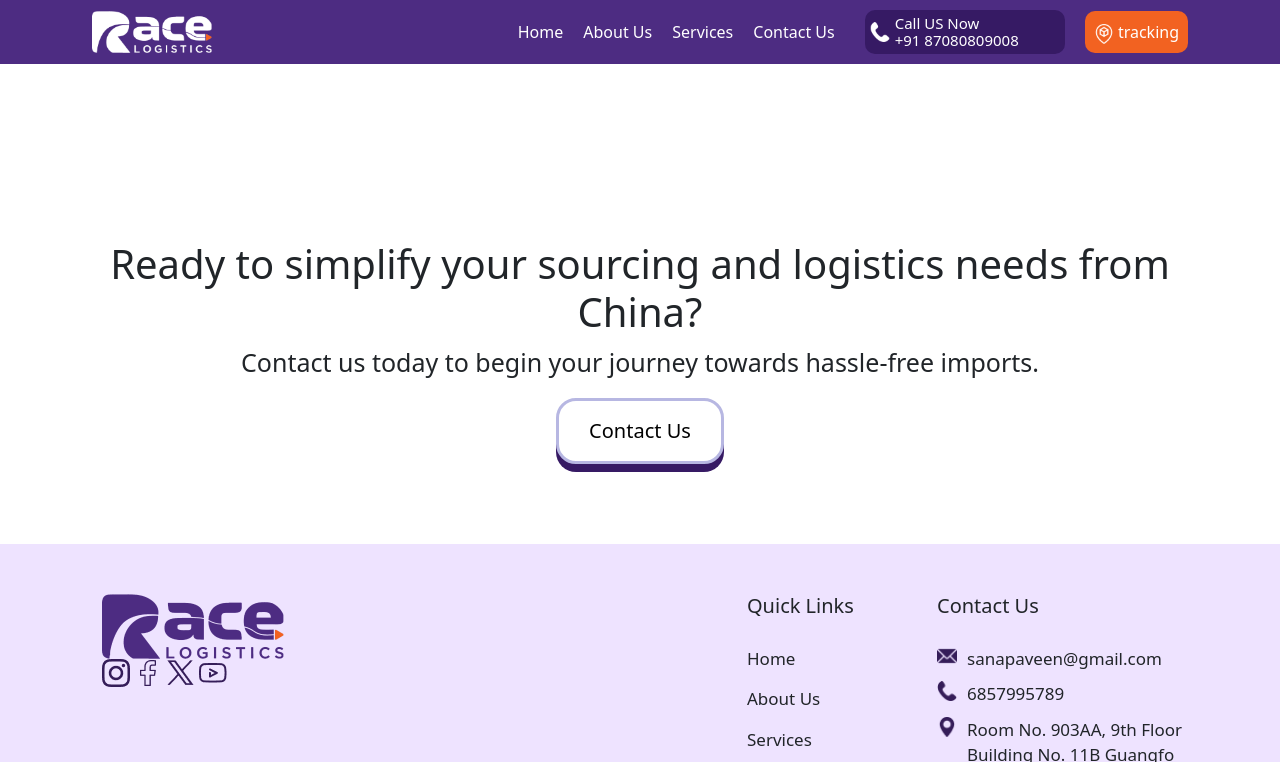
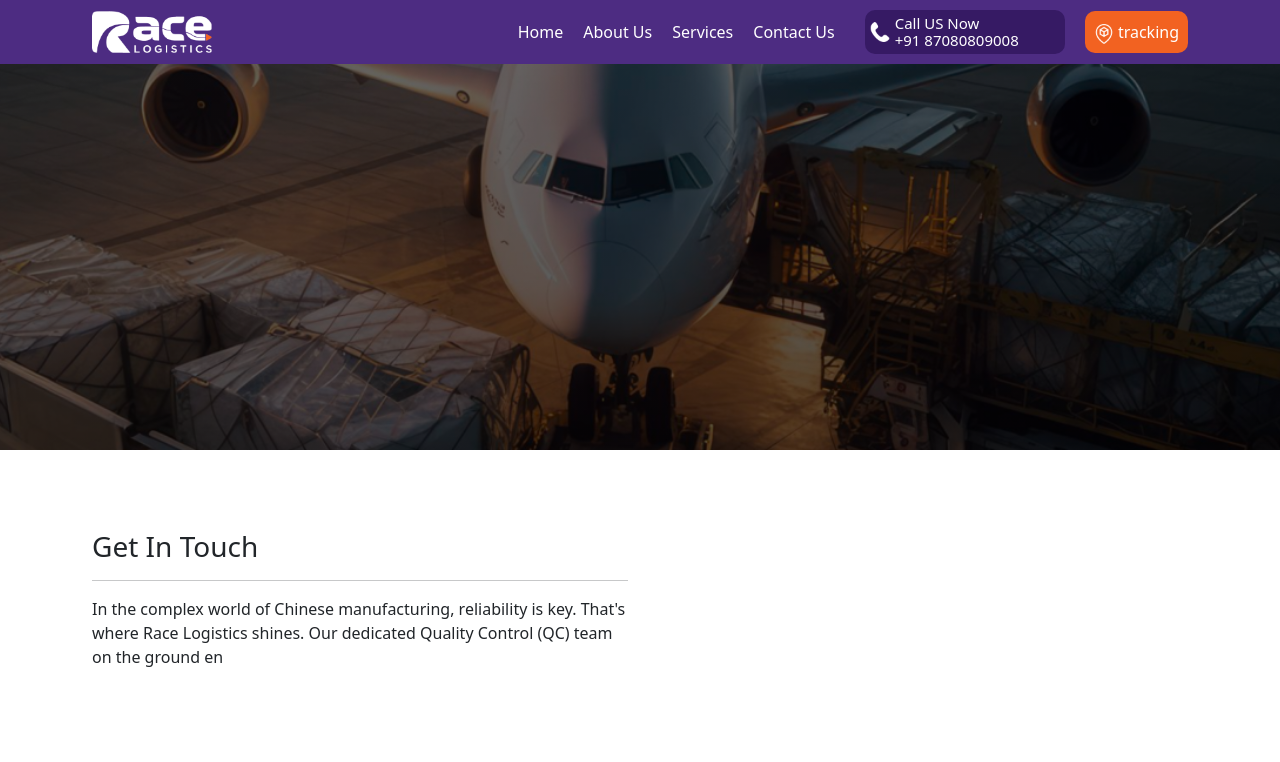
Before and after one commit to parveee/race-logistics, a plain HTML site: page contact.html in a window 1280 px wide. Shown: the top 762 px of the page. Drawn offline with nearby package versions, Linux system fonts and the light colour scheme.

Commit message:
contact-apdate1

```diff
--- a/contact.html
+++ b/contact.html
@@ -7,8 +7,8 @@
     <title>Contact Us</title>
     <link href="https://cdn.jsdelivr.net/npm/bootstrap@5.3.8/dist/css/bootstrap.min.css" rel="stylesheet"
         integrity="sha384-sRIl4kxILFvY47J16cr9ZwB07vP4J8+LH7qKQnuqkuIAvNWLzeN8tE5YBujZqJLB" crossorigin="anonymous">
-        <link rel="stylesheet" href="css/style.css">
-        <link rel="stylesheet" href="css/responsive.css">
+    <link rel="stylesheet" href="css/style.css">
+    <link rel="stylesheet" href="css/responsive.css">
 </head>
 
 <body>
@@ -48,7 +48,46 @@
             </div>
         </div>
     </section>
-     <section id="common-contact">
+    <section id="about-contact">
+        <div class="container">
+            <div class="about-contact">
+                <div class="raw">
+                    <div class="col-lg-12">
+                        <div class="row">
+                            <div class="col-lg-6">
+                                <div class="">
+                                    <h3>Get In Touch</h3>
+                                    <hr>
+                                    <p class="p-contact">In the complex world of Chinese manufacturing, reliability is
+                                        key. That's where Race Logistics shines. Our dedicated Quality Control (QC) team
+                                        on the ground en</p>
+                                        <form action="">
+                                            <div class="row g-1">
+                                              <div class="col-lg-6">
+                                                <div class="apply-info">
+
+                                                </div>
+                                              </div>
+                                            </div>
+                                        </form>
+                                </div>
+                            </div>
+                            <div class="col-lg-2">
+
+                            </div>
+                            <div class="col-lg-4">
+
+                            </div>
+                        </div>
+                    </div>
+                    <div class="col-lg-12">
+
+                    </div>
+                </div>
+            </div>
+        </div>
+    </section>
+    <section id="common-contact">
         <div class="container">
             <div class="common-contact">
                 <h2>Ready to simplify your sourcing and logistics needs from China?</h2>
@@ -59,7 +98,7 @@
             </div>
         </div>
     </section>
-     <footer>
+    <footer>
         <div class="container">
             <div class="footer">
                 <div class="row">
--- a/css/style.css
+++ b/css/style.css
@@ -545,5 +545,10 @@ button.slick-next.slick-arrow {
 
 /* contact-us */
 #contact-hero{
-
+    background:linear-gradient(rgba(0, 0, 0, 0.384),rgba(0, 0, 0, 0.482)) ,url('/img/contact-hero.png');
+    height: 450px;
+    width: 100%;
+    background-size: cover;
+    background-position: center;
+    background-repeat: no-repeat;
 }
```
Also changed, not shown: img/contact-hero.png (added).
